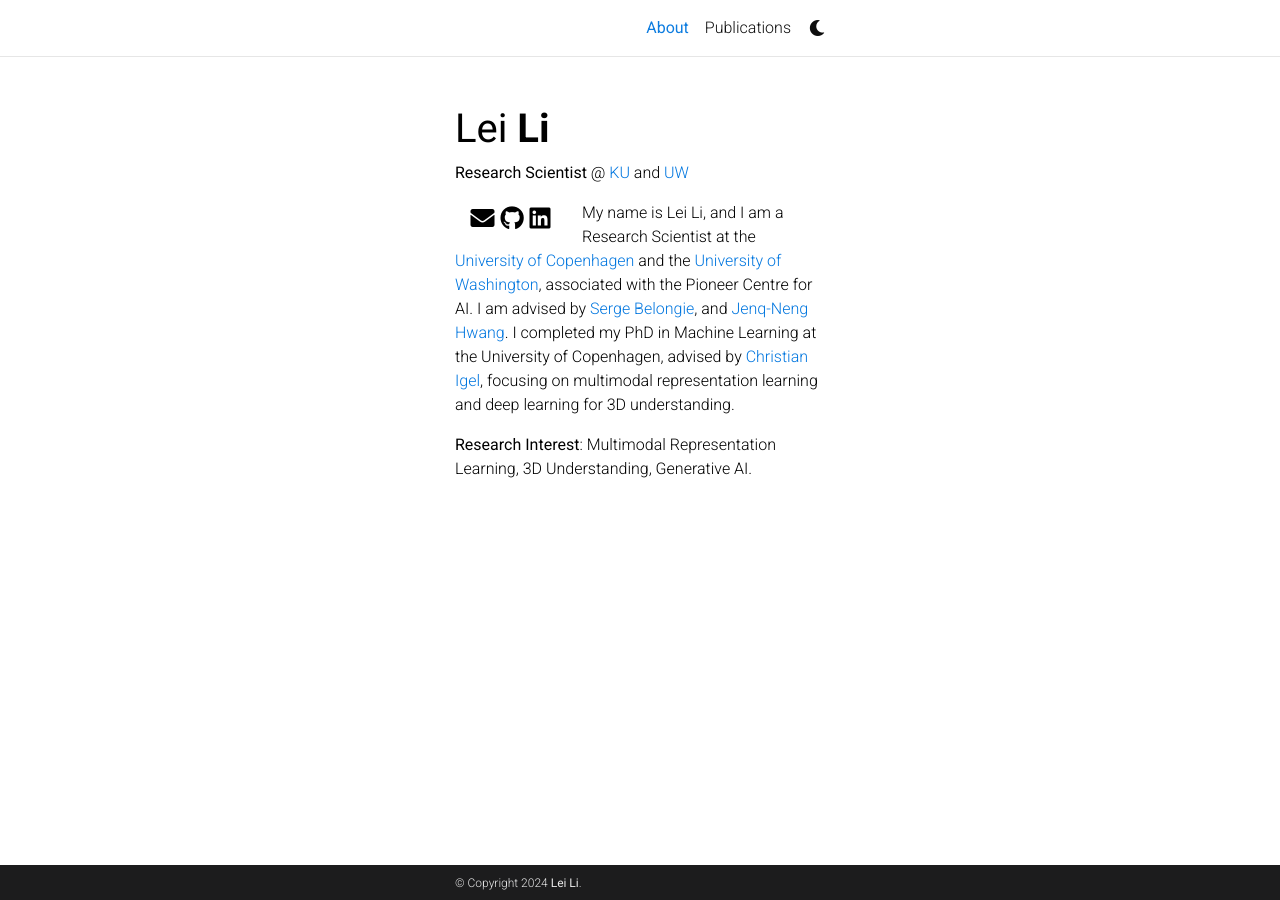
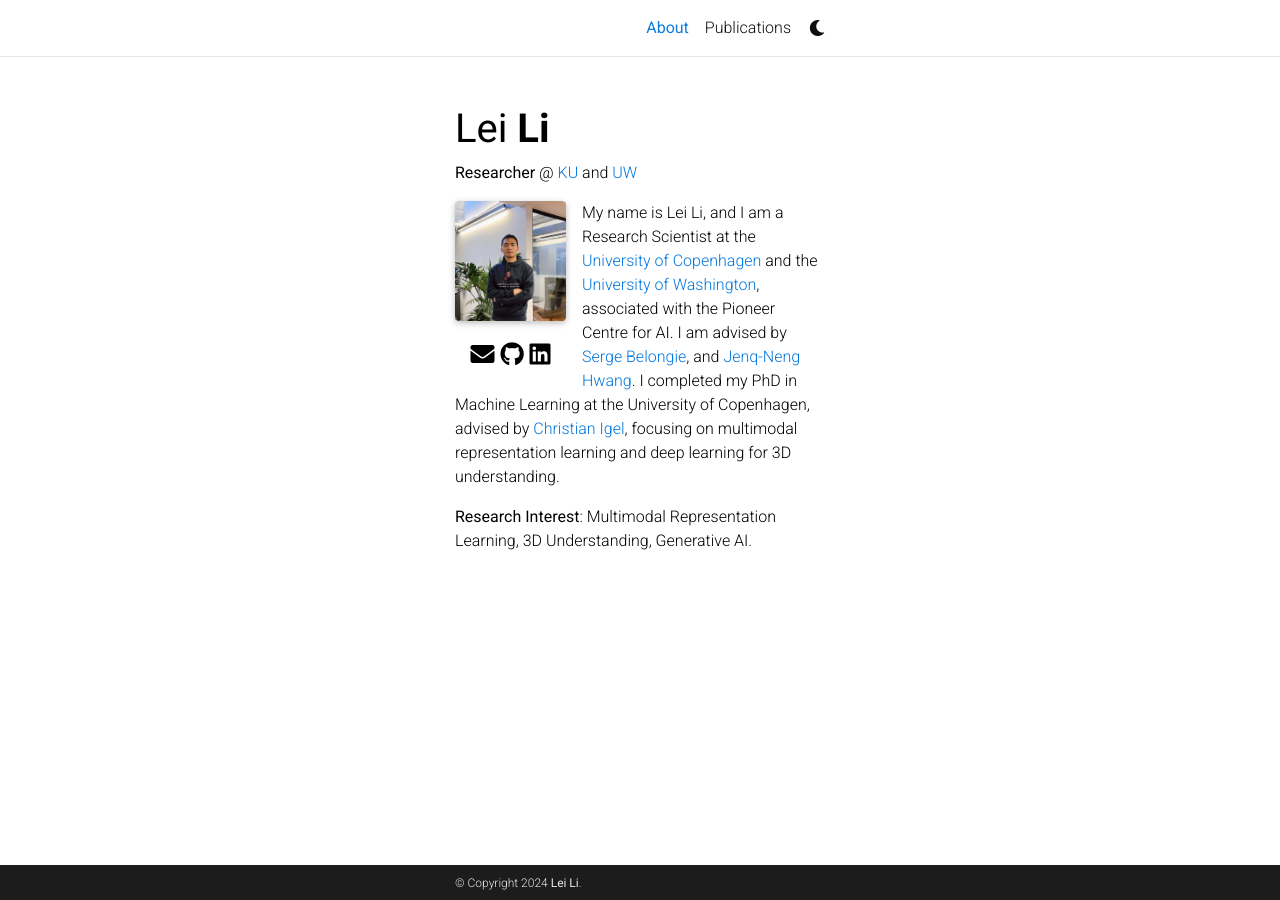
Before and after one commit to llei66/li-lei.github.io, a Jekyll site: the page built from _pages/about.md, in a window 1280 px wide. Built offline with Jekyll 4.4.1, drawn with Linux system fonts in a browser that asks for light colours; full-size pictures stand in for the smaller copies a plugin makes; comment, search, counter and statistics services are not loaded; a style sheet for code colours, icons or effects is not loaded.

Commit message:
Update about.md

```diff
--- a/_pages/about.md
+++ b/_pages/about.md
@@ -2,12 +2,13 @@
 layout: about
 title: About
 permalink: /
-subtitle: <b>Research Scientist</b> @ <a href="https://www.ku.dk/en">KU</a> and <a href="https://www.washington.edu/">UW</a>
+subtitle: <b>Researcher</b> @ <a href="https://www.ku.dk/en">KU</a> and <a href="https://www.washington.edu/">UW</a>
 
 profile:
   align: left
-  image:
-  image_circular: true # crops the image to make it circular
+  image: profile_image.jpeg
+  image_circular: false # crops the image to make it circular
+
 #  address: >
 #    <p>555 your office number</p>
 #    <p>123 your address street</p>
```
